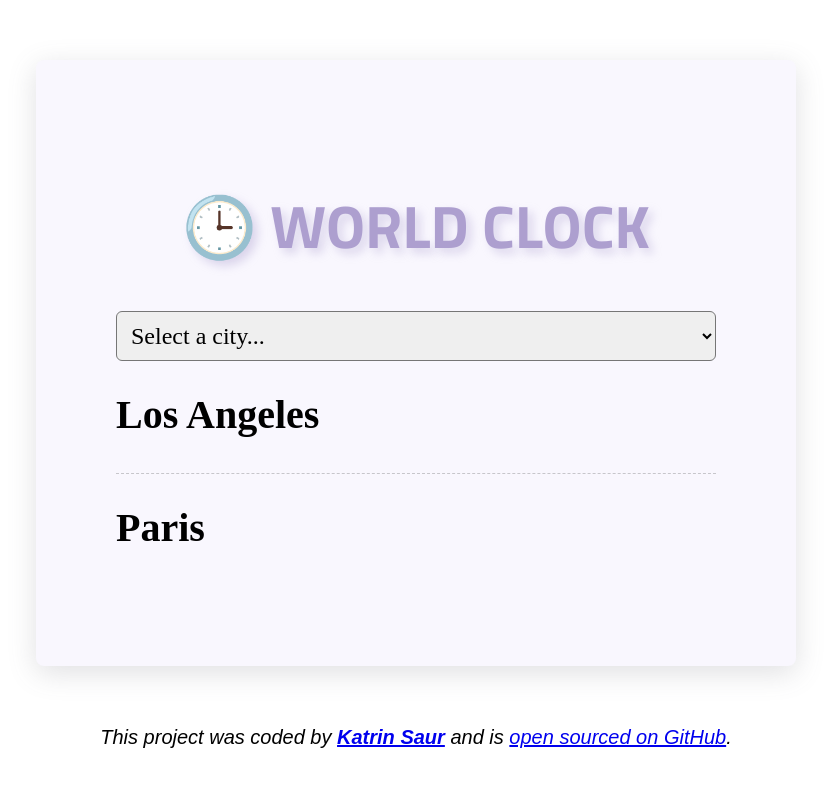
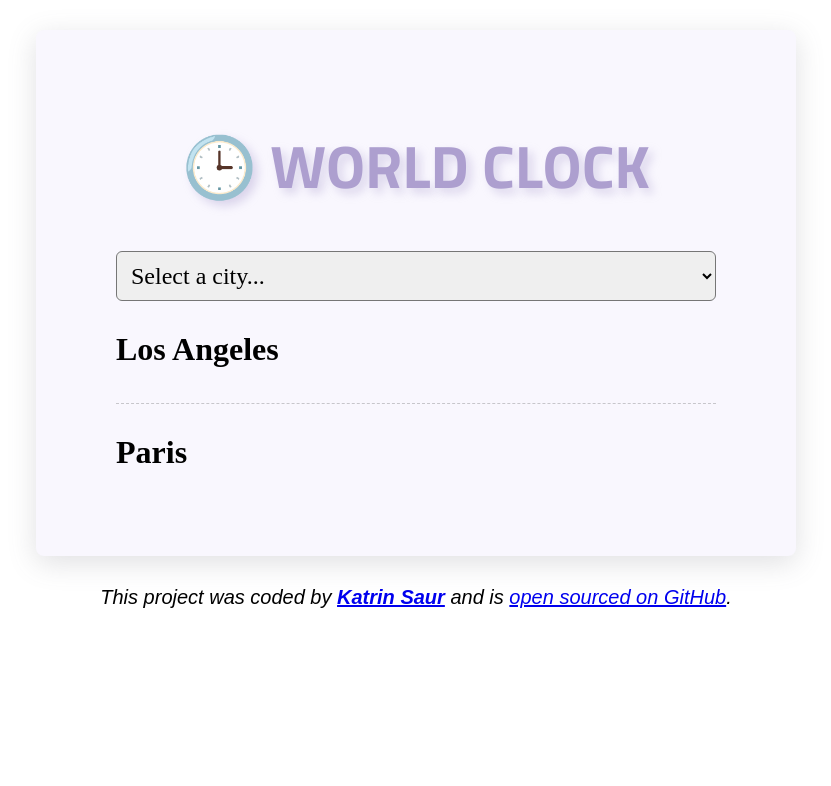
Before and after one commit to CodingKatsa/world-clock, a plain HTML site: page index.html in a window 1280 px wide. Shown: the whole page, without its empty margins (224-1055 px from the left). Drawn offline with nearby package versions, Linux system fonts and the light colour scheme; a script that the page names is missing; a web font is replaced by a local one.

Commit message:
Improved some layout

```diff
--- a/src/style.css
+++ b/src/style.css
@@ -16,7 +16,7 @@ h1 {
 }
 
 h2 {
-  font-size: 40px;
+  font-size: 32px;
   margin: 0 0 5px;
   text-align: left;
   font-family: "playpen sans";
@@ -25,8 +25,8 @@ h2 {
 .container {
   background-color: #f9f7fe;
   max-width: 600px;
-  padding: 80px;
-  margin: 60px auto;
+  padding: 50px 80px;
+  margin: 30px auto;
   border-radius: 8px;
   box-shadow: rgba(100, 100, 111, 0.2) 0px 7px 29px 0px;
   font-family: "playpen sans";
@@ -57,12 +57,12 @@ h2 {
 }
 
 .time {
-  font-size: 40px;
+  font-size: 32px;
   font-weight: bold;
 }
 
 .time small {
-  font-size: 24px;
+  font-size: 20px;
   vertical-align: middle;
   line-height: 48px;
 }
```
